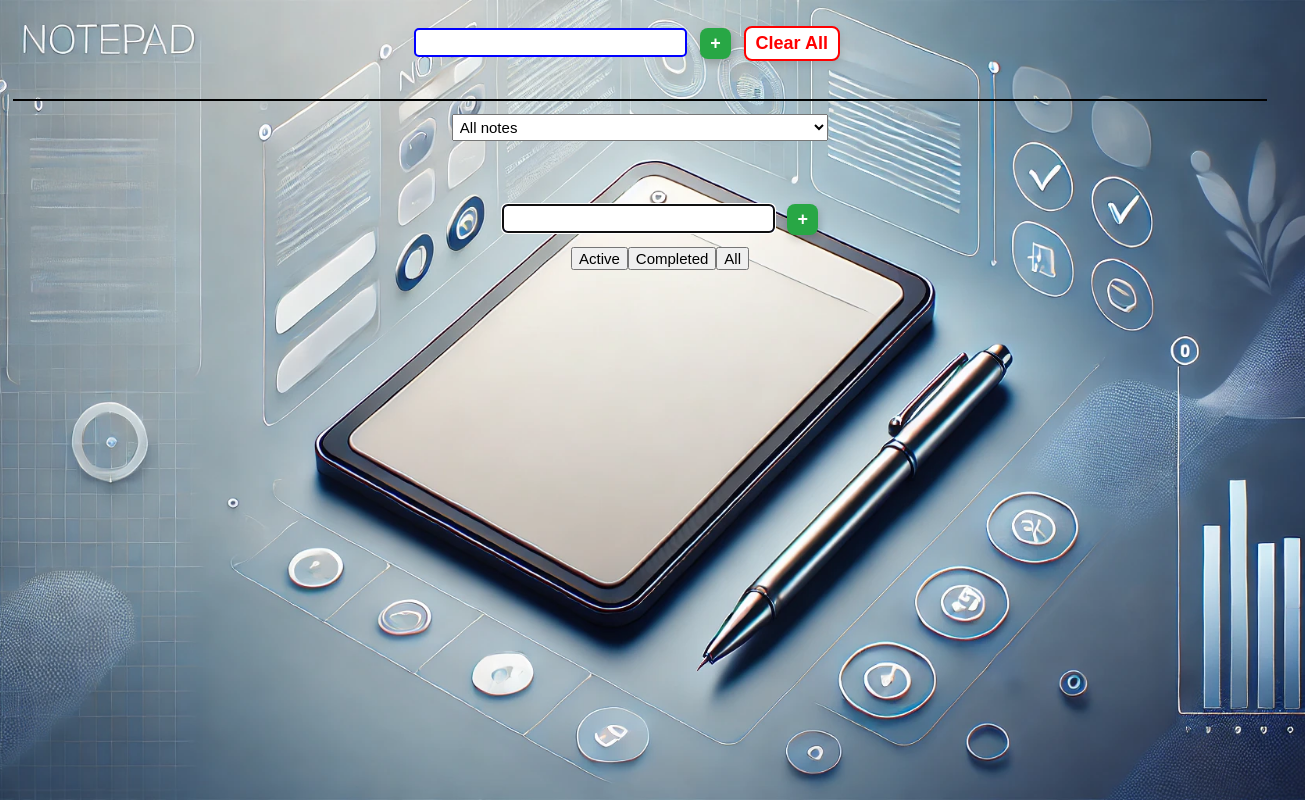
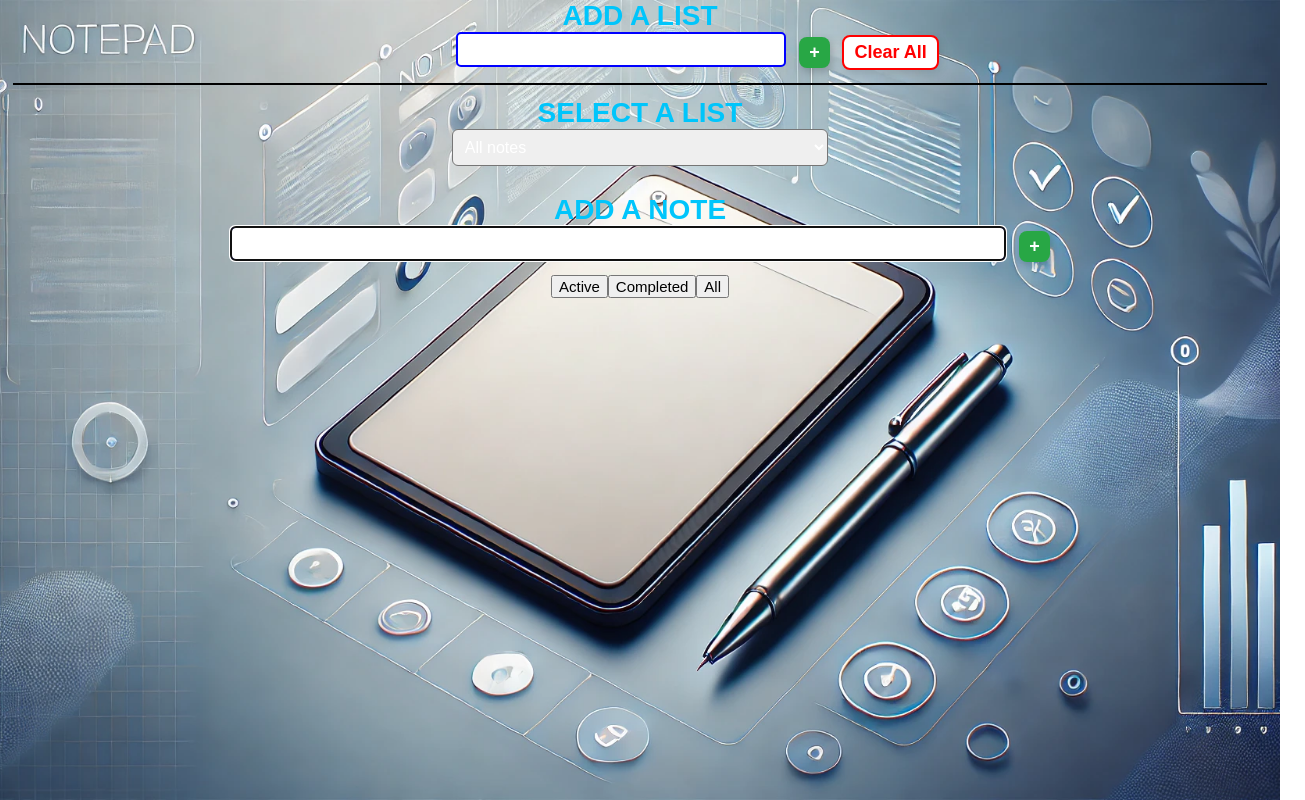
Before and after one commit to Bradley-Laubscher/DulyNoted, a React (Create React App) app in the folder dulynoted/: page / in a window 1280 px wide. Both pictures are taken after typing "Sample" into the empty fields and a click on the button "Add a list". Shown: the whole page, 1305 px wide, since content can reach past the window. Built offline with nearby package versions, Linux system fonts and the light colour scheme.

Commit message:
More styling adjustments

```diff
--- a/dulynoted/src/Components/Categories/Categories.js
+++ b/dulynoted/src/Components/Categories/Categories.js
@@ -55,7 +55,7 @@ const Categories = () => {
     };
 
     const clearAll = () => {
-        if (window.confirm('Do you want to clear ALL categories and notes?')) {
+        if (window.confirm('Do you want to clear ALL lists and notes?')) {
             localStorage.clear();
             window.location.reload(true);
         }
@@ -89,6 +89,9 @@ const Categories = () => {
 
     return (
         <div>
+            <dv className="sectionTitle">
+                Add a list
+            </dv>
             <div className='addCategory'>
                 <input
                     className='categoryInput'
@@ -118,6 +121,9 @@ const Categories = () => {
                 </motion.button>
                 <br />
                 <div className="selectList">
+                    <div className="sectionTitle">
+                        Select a list
+                    </div>
                     <select className='categorySelection' onChange={handleSelectChange}>
                         {cats.map((category) => {
                             return (
--- a/dulynoted/src/Components/Note/Note.js
+++ b/dulynoted/src/Components/Note/Note.js
@@ -34,6 +34,9 @@ const Notes = () => {
 
     return (
         <div className='addNote'>
+            <div className="sectionTitle">
+                Add a note
+            </div>
             <input
                 className="textInput"
                 ref={inputRef}
--- a/dulynoted/src/Styling/categories.css
+++ b/dulynoted/src/Styling/categories.css
@@ -1,14 +1,21 @@
 .displayCategories {
-    margin-top: 3%;
     color: white;
+}
 
+.sectionTitle {
+    font-size: 28px;
+    font-weight: bold;
+    color: #00c5fb;
+    text-transform: uppercase;
+    margin-top: 1%;
 }
 
 .categoryInput {
     border: 2px solid transparent;
     border-radius: 5px;
     border-color: blue;
-    font-size: 20px;
+    font-size: 25px;
+    margin-left: 9%;
 }
 
 .categoryButton {
@@ -16,7 +23,7 @@
     padding: 5px 10px;
     margin-left: 1%;
     color: white;
-    background-color: #28a745; /* A nicer green shade */
+    background-color: #28a745;
     border-radius: 8px;
     border: none;
     cursor: pointer;
@@ -26,7 +33,7 @@
 }
 
 .categoryButton:hover {
-    background-color: #218838; /* Darker green on hover */
+    background-color: #218838;
     transform: scale(1.05);
 }
 
@@ -35,20 +42,31 @@
     transform: scale(0.98);
 }
 
-.categoryList {
-    list-style-type: none;
-}
-
 .selectList {
+    display: flex;
+    flex-direction: column;
+    align-items: center;
     border-top: 2px solid;
     margin: 1%;
 }
 
+.categoryList {
+    padding: 0;
+}
+
 .categorySelection {
-    margin-top: 1%;
-    font-size: 15px;
-    padding: 3px;
+    font-size: 16px;
+    padding: 8px;
     width: 30%;
+    border-radius: 6px;
+    color: white;
+    cursor: pointer;
+    padding-right: 30px;
+}
+
+.categorySelection:focus {
+    border-color: #0056b3;
+    box-shadow: 0 0 6px rgba(0, 86, 179, 0.3);
 }
 
 .categoryTextArea {
@@ -62,7 +80,6 @@
 .clearAll {
     font-size: 18px;
     padding: 5px 10px;
-    margin: 2%;
     margin-left: 1%;
     color: red;
     background-color: white;
@@ -94,8 +111,4 @@
         font-size: 15px;
         margin-left: 20px;
     }
-
-    .displayCategories {
-        margin-top: 10%;
-    }
 }
--- a/dulynoted/src/Styling/notes.css
+++ b/dulynoted/src/Styling/notes.css
@@ -1,5 +1,4 @@
 .addNote {
-    padding: 2%;
     width: 100%;
 }
 
@@ -22,7 +21,8 @@
     border: 2px solid transparent;
     border-radius: 5px;
     border-color: blue;
-    font-size: 20px;
+    font-size: 25px;
+    width: 60%;
 }
 
 .noteButton {
@@ -30,7 +30,7 @@
     padding: 5px 10px;
     margin-left: 1%;
     color: white;
-    background-color: #28a745; /* A nicer green shade */
+    background-color: #28a745;
     border-radius: 8px;
     border: none;
     cursor: pointer;
@@ -40,7 +40,7 @@
 }
 
 .noteButton:hover {
-    background-color: #218838; /* Darker green on hover */
+    background-color: #218838;
     transform: scale(1.05);
 }
 
```
Lines whose indentation alone changed are shown as unchanged.
